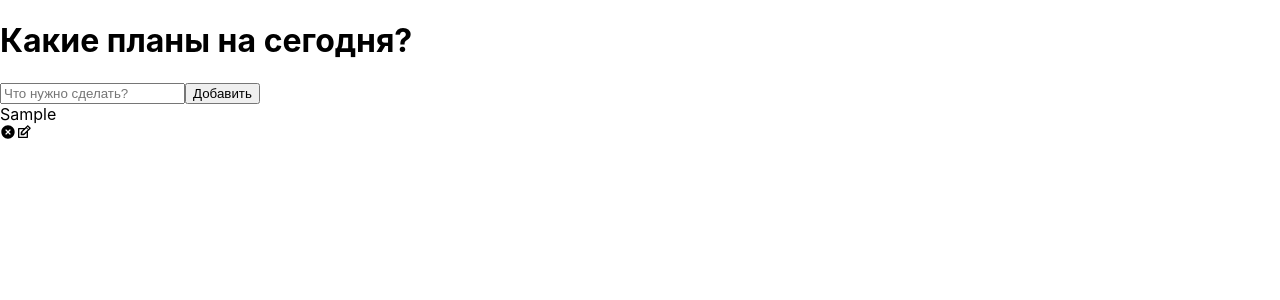
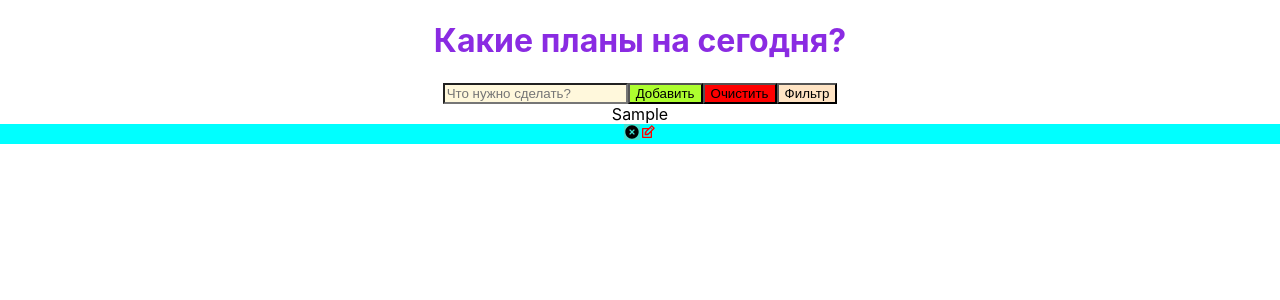
Before and after one commit to AntonAntonaa/Todo, a React (Create React App) app: page / in a window 1280 px wide. Both pictures are taken after typing "Sample" into the empty fields and a click on the button "Добавить". Shown: the top 300 px of the page. Built offline with nearby package versions, Linux system fonts and the light colour scheme.

Commit message:
вроде работает все, но пока не красиво

```diff
--- /dev/null
+++ b/src/App.css
@@ -0,0 +1,53 @@
+h1 {
+  color: blueviolet;
+  text-align: center;
+}
+
+.addtodo {
+  text-align: center;
+}
+
+.input {
+  background-color: cornsilk;
+}
+
+.save {
+  background-color: greenyellow;
+}
+
+.clear {
+  background-color: red;
+}
+
+.filter {
+  background-color: bisque;
+}
+
+.ToDo {
+  text-align: center;
+}
+
+.icons {
+  background-color: aqua;
+}
+
+.deletIcon {
+  background-color: turquoise;
+	position: relative;
+}
+
+.editIcon {
+  color: red;
+}
+
+.todo-row{
+  text-align: center;
+}
+
+.list-filter .complete {
+  display: none;
+}
+
+.complete {
+  text-decoration: line-through;
+}
--- a/src/App.js
+++ b/src/App.js
@@ -1,5 +1,6 @@
 import React from "react";
 import ToDoList from './componets/ToDoList';
+import './App.css';
 
 function App() {
   return (
--- a/src/componets/AddToDo.js
+++ b/src/componets/AddToDo.js
@@ -13,9 +13,13 @@ function AddToDo(props) {
     props.onSubmit({
       id: Math.floor(Math.random() * 10000),
       text: value,
-      status: true,
+      status: false,
     });
     setValue("");
+  };
+
+  const clearList = () => {
+    props.setArrlist([]);
   };
 
   return (
@@ -27,7 +31,15 @@ function AddToDo(props) {
         className="input"
         onChange={handleSetValue}
       />
-      <button className="save">Добавить</button>
+      <button className="save" type="submit">
+        Добавить
+      </button>
+      <button class="clear" type="button" onClick={clearList}>
+        Очистить
+      </button>
+      <button class="filter" type="button" onClick={props.swithcfilter}>
+        Фильтр
+      </button>
     </form>
   );
 }
--- a/src/componets/ToDo.js
+++ b/src/componets/ToDo.js
@@ -8,6 +8,8 @@ function ToDo({ todos, comleteTodo, updateTodo, removeToDo }) {
     id: null,
     value: "",
   });
+
+
 
   const submitUpdate = (value) => {
     updateTodo(edit.id, value);
@@ -23,7 +25,7 @@ function ToDo({ todos, comleteTodo, updateTodo, removeToDo }) {
 
   return todos.map((todo, index) => (
     <div
-      className={todo.isComplete ? "todo-row complete" : "todo-row"}
+      className={todo.status ? "todo-row complete" : "todo-row"}
       key={index}
     >
       <div key={todo.id} onClick={() => comleteTodo(todo.id)}>
--- a/src/componets/ToDoList.js
+++ b/src/componets/ToDoList.js
@@ -3,6 +3,7 @@ import AddToDo from "./AddToDo";
 import ToDo from "./ToDo";
 
 function ToDoList() {
+  const [filter, setFilter] = useState(false);
   const [todos, setTodos] = useState([]);
 
   const addDo = (todo) => {
@@ -29,7 +30,11 @@ function ToDoList() {
     setTodos(removeArr);
   };
 
-  const comleteTodo = (id) => { console.log(todos)
+  const swithcfilter = () => {
+    setFilter(!filter);
+  };
+
+  const comleteTodo = (id) => {
     let updateTodos = todos.map((todo) => {
       if (todo.id === id) {
         todo.status = !todo.status;
@@ -41,9 +46,13 @@ function ToDoList() {
   };
 
   return (
-    <div>
+    <div className={filter ? "list-filter" : ""}>
       <h1>Какие планы на сегодня?</h1>
-      <AddToDo onSubmit={addDo} />
+      <AddToDo
+        onSubmit={addDo}
+        setArrlist={setTodos}
+        swithcfilter={swithcfilter}
+      />
       <ToDo
         todos={todos}
         comleteTodo={comleteTodo}
```
